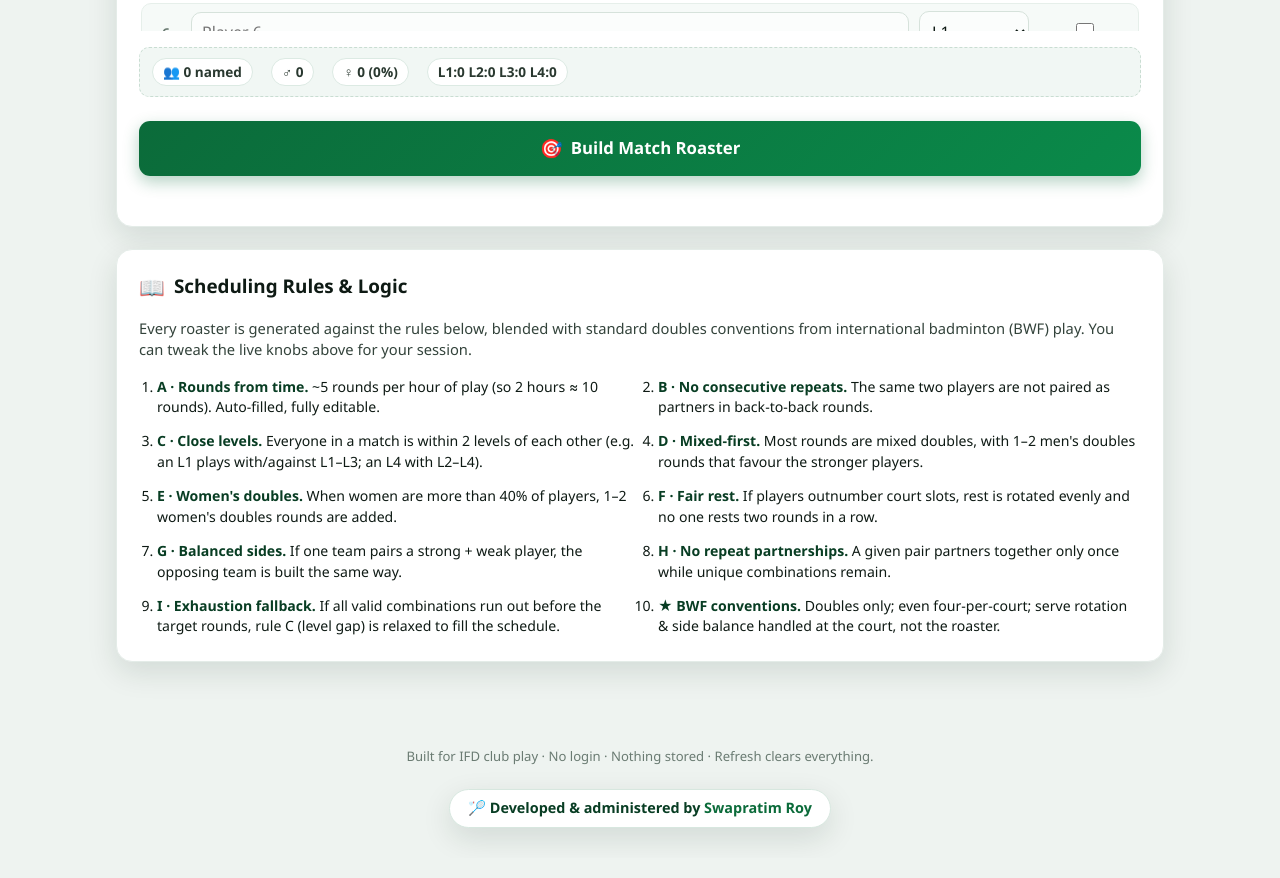
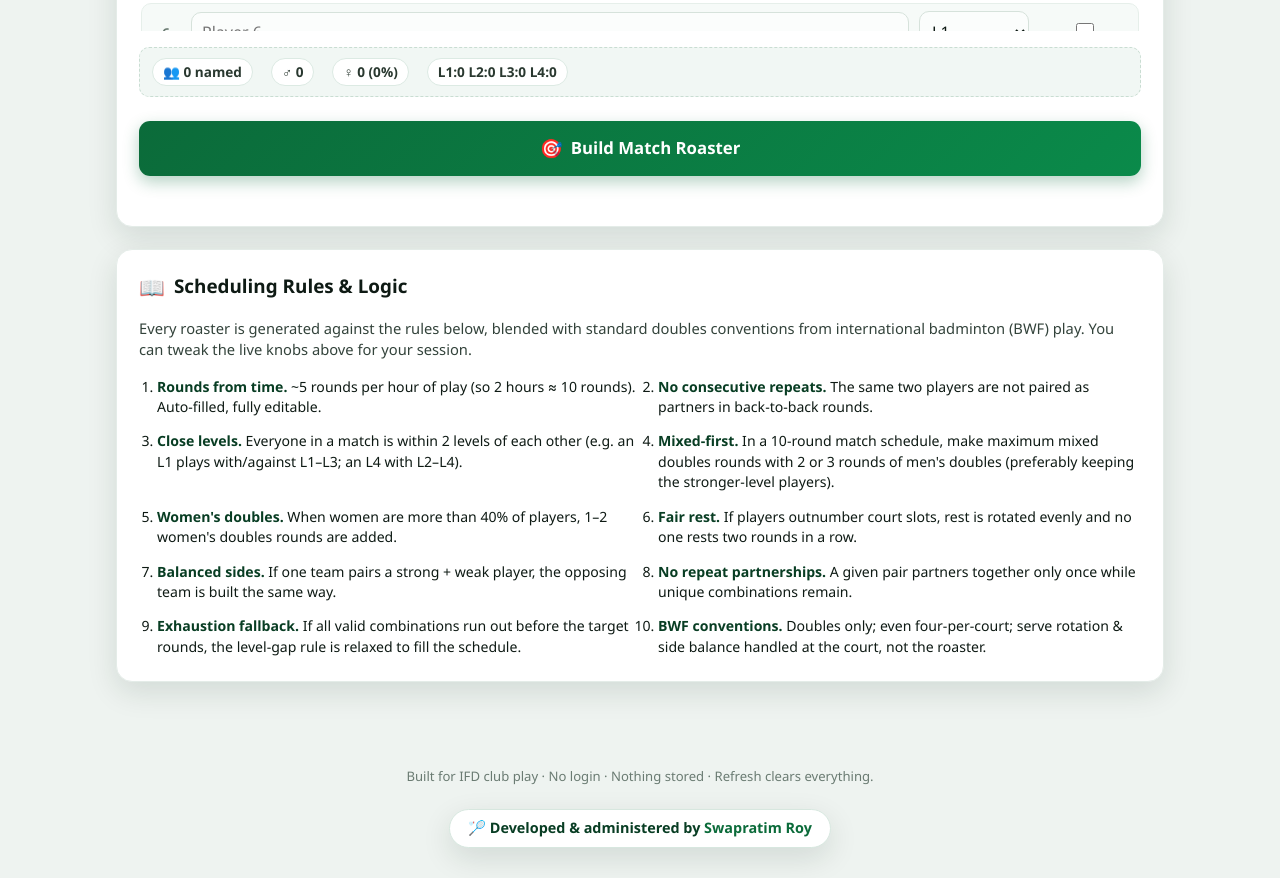
Before and after one commit to Swapratim/Badminton, a website: page public/index.html in a window 1280 px wide. Shown: the part 714-1592 px from the top of the page. Drawn offline with Linux system fonts and the light colour scheme.

Commit message:
docs: drop A–I letter prefixes from rule list; update clause D to 2–3 men's doubles rounds
Also bumps the default Men's doubles rounds knob 1 -> 2 so the app matches the
updated clause D, and fixes clause I's reference to 'rule C' (now 'level-gap rule').

Co-Authored-By: Claude Opus 4.8 <noreply@anthropic.com>
Claude-Session: https://claude.ai/code/session_01E63V3D66zdaqN53rGzeoCP

```diff
--- a/public/app.js
+++ b/public/app.js
@@ -162,7 +162,7 @@
       courts: clampInt($("numCourts").value, 1, 15, 3),
       rounds: clampInt($("numRounds").value, 1, 40, 10),
       maxGap: parseInt($("maxGap").value, 10),
-      mensRounds: clampInt($("mensRounds").value, 0, 10, 1),
+      mensRounds: clampInt($("mensRounds").value, 0, 10, 2),
       womensRounds: clampInt($("womensRounds").value, 0, 10, 0),
       womensForced: $("womensRounds").value !== "" && parseInt($("womensRounds").value, 10) > 0,
       strongDir: $("strongDir").value,
--- a/public/index.html
+++ b/public/index.html
@@ -84,7 +84,7 @@
         </label>
         <label class="field">
           <span>Men's doubles rounds</span>
-          <input type="number" id="mensRounds" min="0" max="10" value="1" />
+          <input type="number" id="mensRounds" min="0" max="10" value="2" />
         </label>
         <label class="field">
           <span>Women's doubles rounds</span>
@@ -139,16 +139,16 @@
       <p class="rules-intro">Every roaster is generated against the rules below, blended with standard doubles
         conventions from international badminton (BWF) play. You can tweak the live knobs above for your session.</p>
       <ol class="rule-grid" id="ruleGrid">
-        <li><b>A · Rounds from time.</b> ~5 rounds per hour of play (so 2 hours ≈ 10 rounds). Auto-filled, fully editable.</li>
-        <li><b>B · No consecutive repeats.</b> The same two players are not paired as partners in back-to-back rounds.</li>
-        <li><b>C · Close levels.</b> Everyone in a match is within 2 levels of each other (e.g. an L1 plays with/against L1–L3; an L4 with L2–L4).</li>
-        <li><b>D · Mixed-first.</b> Most rounds are mixed doubles, with 1–2 men's doubles rounds that favour the stronger players.</li>
-        <li><b>E · Women's doubles.</b> When women are more than 40% of players, 1–2 women's doubles rounds are added.</li>
-        <li><b>F · Fair rest.</b> If players outnumber court slots, rest is rotated evenly and no one rests two rounds in a row.</li>
-        <li><b>G · Balanced sides.</b> If one team pairs a strong + weak player, the opposing team is built the same way.</li>
-        <li><b>H · No repeat partnerships.</b> A given pair partners together only once while unique combinations remain.</li>
-        <li><b>I · Exhaustion fallback.</b> If all valid combinations run out before the target rounds, rule C (level gap) is relaxed to fill the schedule.</li>
-        <li><b>★ BWF conventions.</b> Doubles only; even four-per-court; serve rotation &amp; side balance handled at the court, not the roaster.</li>
+        <li><b>Rounds from time.</b> ~5 rounds per hour of play (so 2 hours ≈ 10 rounds). Auto-filled, fully editable.</li>
+        <li><b>No consecutive repeats.</b> The same two players are not paired as partners in back-to-back rounds.</li>
+        <li><b>Close levels.</b> Everyone in a match is within 2 levels of each other (e.g. an L1 plays with/against L1–L3; an L4 with L2–L4).</li>
+        <li><b>Mixed-first.</b> In a 10-round match schedule, make maximum mixed doubles rounds with 2 or 3 rounds of men's doubles (preferably keeping the stronger-level players).</li>
+        <li><b>Women's doubles.</b> When women are more than 40% of players, 1–2 women's doubles rounds are added.</li>
+        <li><b>Fair rest.</b> If players outnumber court slots, rest is rotated evenly and no one rests two rounds in a row.</li>
+        <li><b>Balanced sides.</b> If one team pairs a strong + weak player, the opposing team is built the same way.</li>
+        <li><b>No repeat partnerships.</b> A given pair partners together only once while unique combinations remain.</li>
+        <li><b>Exhaustion fallback.</b> If all valid combinations run out before the target rounds, the level-gap rule is relaxed to fill the schedule.</li>
+        <li><b>BWF conventions.</b> Doubles only; even four-per-court; serve rotation &amp; side balance handled at the court, not the roaster.</li>
       </ol>
     </section>
   </main>
```
Also changed, not shown: README.md.
